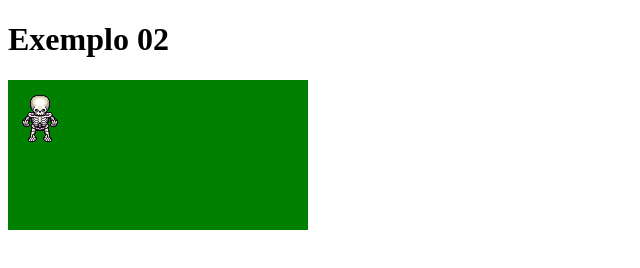
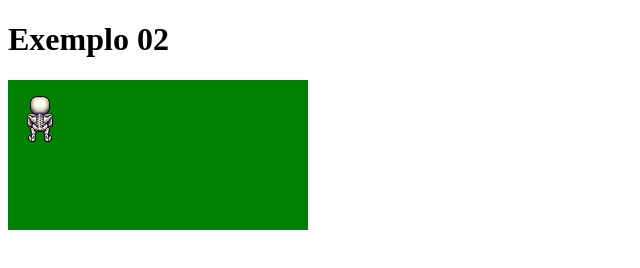
Before and after one commit to ufjf-dcc104/ufjf-dcc138-2021-3ere-atv3-julianapsilva, a plain HTML site: page index.html in a window 1280 px wide. Shown: the full height of the page, 0-640 px from the left. Drawn offline with Linux system fonts and the light colour scheme.

Commit message:
refatora poses e quadros de  animação

```diff
--- a/index.html
+++ b/index.html
@@ -27,6 +27,11 @@
 
         let l = 2
         let c = 1
+        let pose = 0
+        let quadro = 0
+        const POSES = [
+            7, 7, 7, 7, 8, 8, 8, 8, 9, 9, 9, 9, 6, 6, 6, 6, 13, 13, 13, 13, 6
+        ]
 
         function terminouDeCarregar() {
 
@@ -40,13 +45,11 @@
             dt = (t - t0) / 1000
             desenhaFundo()
 
-            c = c + 9 * dt
-            if (c > 6)
-                c = 0
+            quadro = (quadro >= POSES[pose] - 1) ? 0 : quadro + 9 * dt
 
             ctx.drawImage(skelly,
                 //sx, sy, sw, sh
-                Math.floor(c) * 64, l * 64, 64, 64,
+                Math.floor(quadro) * 64, pose * 64, 64, 64,
                 //dx, dy, dw, dh
                 0, 0, 64, 64)
 
```
